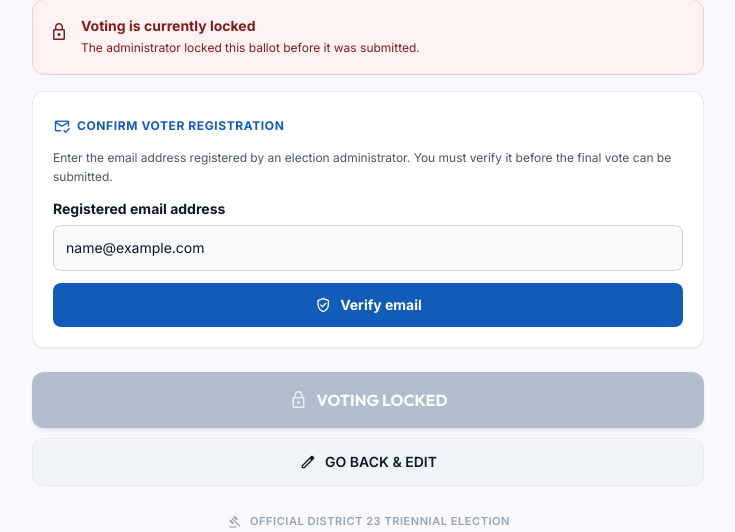
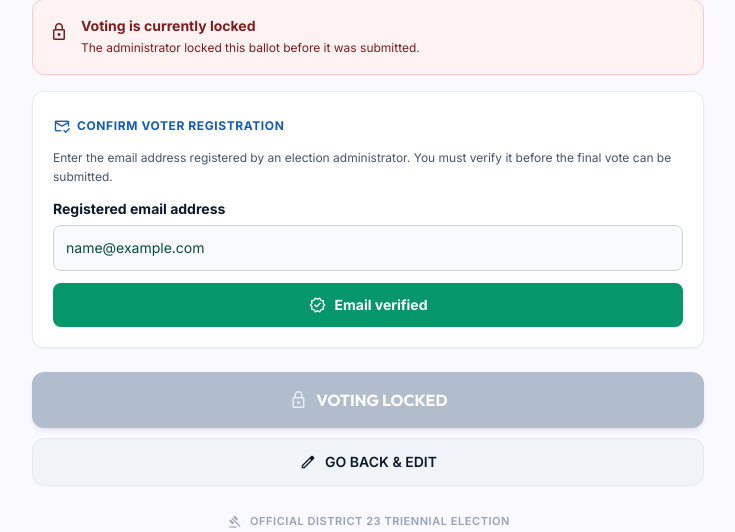
Before and after one commit to biancsss17/fysd23_election, a Laravel app: page /review-vote in a window 1280 px wide. Shown: the part 578-1110 px from the top of the page, without its empty margins (272-1007 px from the left). Run offline with Laravel 12, Linux system fonts and the light colour scheme; a user stored in the database is signed in; tables that the repository leaves empty hold one stand-in row (values such as "Sample post"); style sheets or scripts are compiled from the project's sources; some libraries are stand-ins or nearby versions.

Commit message:
Keep final vote locked until verified selection

```diff
--- a/ELECTION-app/resources/views/review-vote.blade.php
+++ b/ELECTION-app/resources/views/review-vote.blade.php
@@ -51,19 +51,21 @@
                 <div class="mt-4 flex items-start gap-3 rounded-xl border border-emerald-200 bg-emerald-50 p-4 text-emerald-900" role="status"><span class="material-symbols-outlined mt-0.5 text-xl">check_circle</span><div><strong class="block text-sm">Vote submitted</strong><p class="mt-0.5 text-xs leading-relaxed">{{ session('vote_success') }}</p></div></div>
             @endif
 
+            @php($hasPendingChoices = $pendingChoices->isNotEmpty())
             <form id="review-vote-form" class="mt-4 rounded-xl border border-slate-200/80 bg-white p-5 shadow-sm" method="POST" action="{{ route('review-vote.verify-email') }}">
                 @csrf
                 <div class="flex items-center gap-1.5 text-xs font-bold uppercase tracking-wider text-secondary"><span class="material-symbols-outlined text-lg">mark_email_read</span>Confirm voter registration</div>
                 <p class="mt-2 text-xs leading-relaxed text-slate-600">Enter the email address registered by an election administrator. You must verify it before the final vote can be submitted.</p>
-                <label class="mt-3 block text-sm font-bold text-[#0b192c]" for="voter-email">Registered email address<input class="mt-1.5 w-full rounded-lg border border-slate-300 bg-slate-50 px-3 py-3 font-normal outline-none transition focus:border-secondary focus:ring-2 focus:ring-secondary/20" id="voter-email" name="email" type="email" value="{{ old('email', session('verified_email')) }}" required autocomplete="email" placeholder="you@example.com"></label>
+                <label class="mt-3 block text-sm font-bold text-[#0b192c]" for="voter-email">Registered email address<input class="mt-1.5 w-full rounded-lg border border-slate-300 bg-slate-50 px-3 py-3 font-normal outline-none transition focus:border-secondary focus:ring-2 focus:ring-secondary/20 {{ $isVerified ? 'border-emerald-300 bg-emerald-50 text-emerald-900' : '' }}" id="voter-email" name="email" type="email" value="{{ old('email', session('verified_email')) }}" required autocomplete="email" placeholder="you@example.com" @disabled($isVerified)></label>
                 @error('email')<p class="mt-2 text-xs text-red-700">{{ $message }}</p>@enderror
                 @foreach ($pendingChoices as $choice)
                     <input name="choices[]" type="hidden" value="{{ $choice }}">
                 @endforeach
-                <button class="mt-3 flex h-11 w-full items-center justify-center gap-2 rounded-lg bg-secondary px-4 text-sm font-bold text-white transition hover:bg-[#0e4d9c]" type="submit"><span class="material-symbols-outlined text-lg">verified_user</span>Verify email</button>
+                <button class="mt-3 flex h-11 w-full items-center justify-center gap-2 rounded-lg {{ $isVerified ? 'cursor-default bg-emerald-600' : 'bg-secondary hover:bg-[#0e4d9c]' }} px-4 text-sm font-bold text-white transition" type="submit" @disabled($isVerified)><span class="material-symbols-outlined text-lg">{{ $isVerified ? 'verified' : 'verified_user' }}</span>{{ $isVerified ? 'Email verified' : 'Verify email' }}</button>
             </form>
 
-            <form id="review-vote-submit-form" class="mt-6 flex flex-col gap-2.5" method="POST" action="{{ route('review-vote.submit') }}">@csrf @foreach ($pendingChoices as $choice)<input name="choices[]" type="hidden" value="{{ $choice }}">@endforeach<button class="relative z-10 flex h-14 w-full cursor-pointer select-none touch-manipulation items-center justify-center gap-2 rounded-xl font-display text-base font-bold text-white shadow-md transition active:scale-[.99] {{ $isVerified && $votingOpen ? 'bg-[#0b192c] ring-4 ring-blue-200/70 hover:bg-[#10233d]' : 'cursor-not-allowed bg-slate-400 opacity-70' }}" {{ $isVerified && $votingOpen ? '' : 'disabled aria-disabled=true' }} data-email-verified="{{ $isVerified && $votingOpen ? 'true' : 'false' }}" id="submit-final-vote" type="submit"><span class="material-symbols-outlined text-xl {{ $isVerified && $votingOpen ? 'text-yellow-400' : 'text-slate-200' }}">{{ $isVerified && $votingOpen ? 'lock_open' : 'lock' }}</span>{{ ! $votingOpen ? 'VOTING LOCKED' : ($isVerified ? 'SUBMIT FINAL VOTE' : 'VERIFY EMAIL TO SUBMIT') }}</button><a class="flex h-12 w-full items-center justify-center gap-2 rounded-xl border border-slate-200 bg-slate-100 text-sm font-semibold text-[#0b192c] transition hover:bg-slate-200" href="{{ route('ballot') }}"><span class="material-symbols-outlined text-lg">edit</span>GO BACK &amp; EDIT</a></form>
+            @php($canSubmitFinalVote = $isVerified && $votingOpen && $hasPendingChoices)
+            <form id="review-vote-submit-form" class="mt-6 flex flex-col gap-2.5" method="POST" action="{{ route('review-vote.submit') }}">@csrf @foreach ($pendingChoices as $choice)<input name="choices[]" type="hidden" value="{{ $choice }}">@endforeach<button class="relative z-10 flex h-14 w-full cursor-pointer select-none touch-manipulation items-center justify-center gap-2 rounded-xl font-display text-base font-bold text-white shadow-md transition active:scale-[.99] {{ $canSubmitFinalVote ? 'bg-[#0b192c] ring-4 ring-blue-200/70 hover:bg-[#10233d]' : 'cursor-not-allowed bg-slate-400 opacity-70' }}" {{ $canSubmitFinalVote ? '' : 'disabled aria-disabled=true' }} data-email-verified="{{ $canSubmitFinalVote ? 'true' : 'false' }}" id="submit-final-vote" type="submit"><span class="material-symbols-outlined text-xl {{ $canSubmitFinalVote ? 'text-yellow-400' : 'text-slate-200' }}">{{ $canSubmitFinalVote ? 'lock_open' : 'lock' }}</span>{{ ! $votingOpen ? 'VOTING LOCKED' : (! $hasPendingChoices ? 'SELECT A CANDIDATE TO SUBMIT' : ($isVerified ? 'SUBMIT FINAL VOTE' : 'VERIFY EMAIL TO SUBMIT')) }}</button><a class="flex h-12 w-full items-center justify-center gap-2 rounded-xl border border-slate-200 bg-slate-100 text-sm font-semibold text-[#0b192c] transition hover:bg-slate-200" href="{{ route('ballot') }}"><span class="material-symbols-outlined text-lg">edit</span>GO BACK &amp; EDIT</a></form>
             <div class="mt-6 flex items-center justify-center gap-2 text-slate-400"><span class="material-symbols-outlined text-base">gavel</span><span class="text-[11px] font-semibold uppercase tracking-wider">Official District 23 Triennial Election</span></div>
         </div>
     </main>
```
